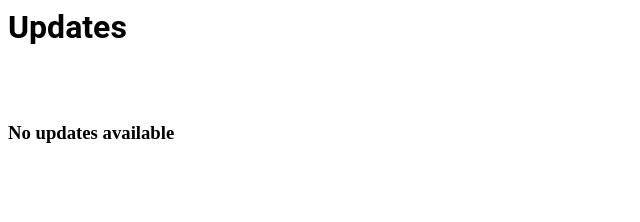
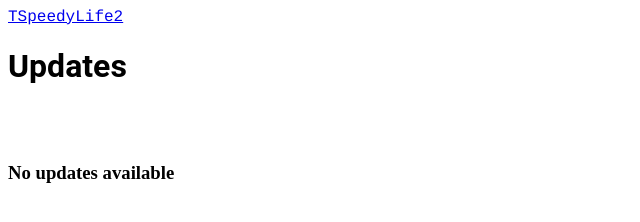
Before and after one commit to CodeSalvageO/tspeedylife-updates2.github.io, a plain HTML site: page index.html in a window 1280 px wide. Shown: the whole page, without its empty margins (0-640 px from the left). Drawn offline with Linux system fonts and the light colour scheme.

Commit message:
Update index.html

```diff
--- a/index.html
+++ b/index.html
@@ -1,3 +1,4 @@
+<a href=" https://codesalvageo.github.io/tspeedylife1.github.io/"<h4 style="font-family:courier;">TSpeedyLife2</h4></a>
 <h1 style="font-family:roboto;">Updates</h1>
 <br>
 </br>
```
